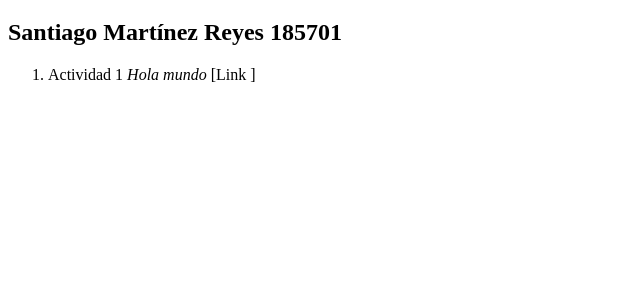
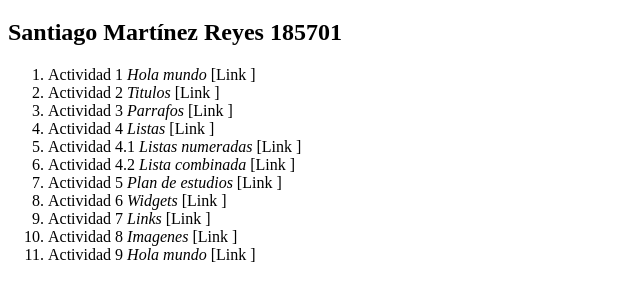
Before and after one commit to Santimtz16/Mortal_Codex.github.io, a plain HTML site: page index.html in a window 1280 px wide. Shown: the part 61-362 px from the top of the page, without its empty margins (0-640 px from the left). Drawn offline with Linux system fonts and the light colour scheme.

Commit message:
Update index.html

```diff
--- a/index.html
+++ b/index.html
@@ -12,8 +12,17 @@
     <h1> Portafolio / Programación Web I <h1>
     <h2>Santiago Martínez Reyes 185701</h2>
       <ol>
-        <li> Actividad 1 <em> Hola mundo </em> [<a herf="">Link </a>]</li>
+        <li> Actividad 1 <em> Hola mundo </em> [<a herf="Parcial_1/Hola_Mundo.html">Link </a>]</li>
+        <li> Actividad 2 <em> Titulos </em> [<a herf="Parcial_1/TITULOS_2.html">Link </a>]</li>
+        <li> Actividad 3 <em> Parrafos </em> [<a herf="Parcial_1/Parrafos_3.html">Link </a>]</li>
+        <li> Actividad 4 <em> Listas </em> [<a herf="Parcial_1/Lista_4.html">Link </a>]</li>
+        <li> Actividad 4.1 <em> Listas numeradas </em> [<a herf="Parcial_1/Lista_num4_1.html">Link </a>]</li>
+        <li> Actividad 4.2 <em> Lista combinada </em> [<a herf="Parcial_1/List_combin_4.html">Link </a>]</li>
+        <li> Actividad 5 <em> Plan de estudios </em> [<a herf="Parcial_1/ACT_5.html">Link </a>]</li>
+        <li> Actividad 6 <em> Widgets </em> [<a herf="Parcial_1/Widge_6.html">Link </a>]</li>
+        <li> Actividad 7 <em> Links </em> [<a herf="Parcial_1/Link_7.html">Link </a>]</li>
+        <li> Actividad 8 <em> Imagenes </em> [<a herf="Parcial_1/">Link </a>]</li>
+        <li> Actividad 9 <em> Hola mundo </em> [<a herf="Parcial_1/Act_09.html">Link </a>]</li>
       </ol>
-
   </body>
 </html>
```
